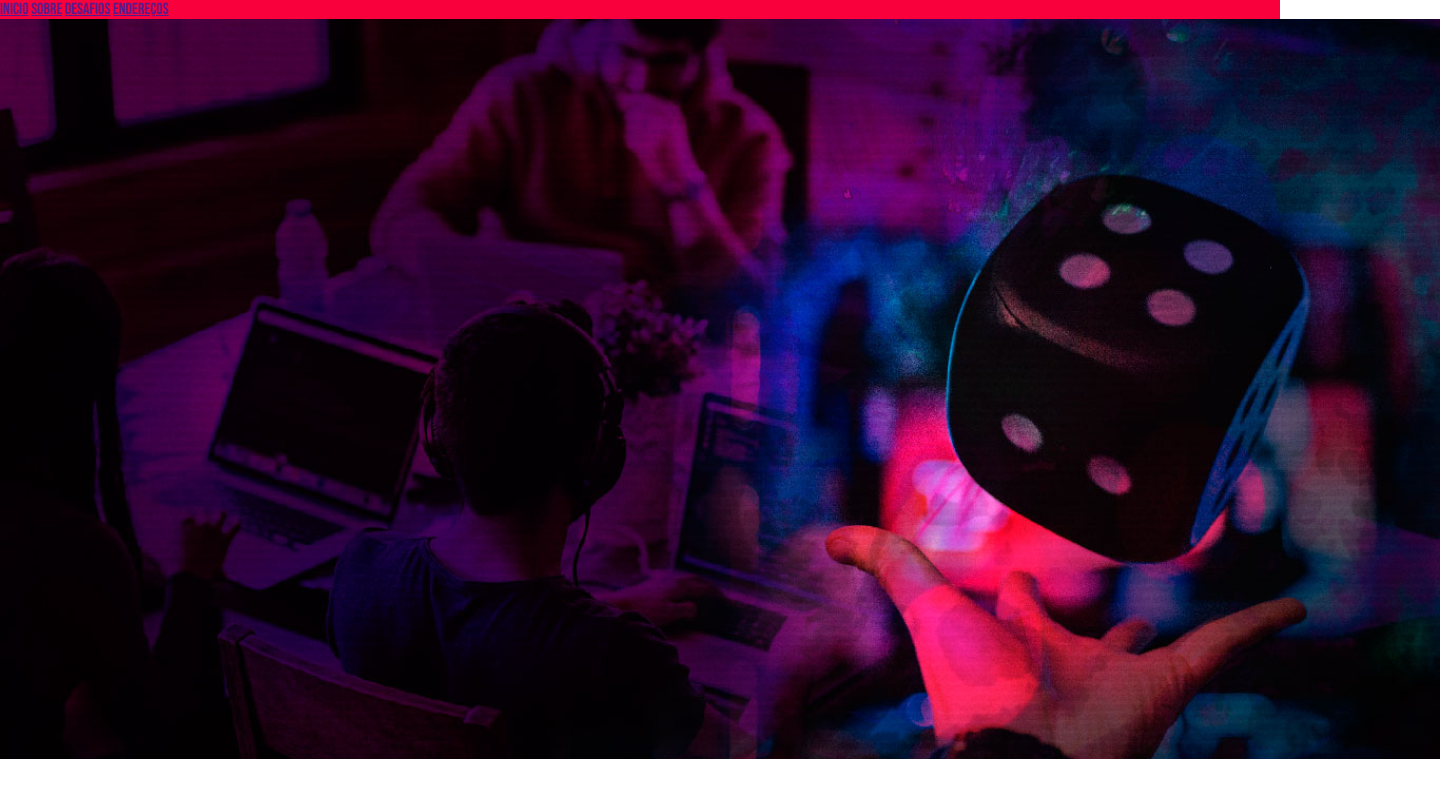
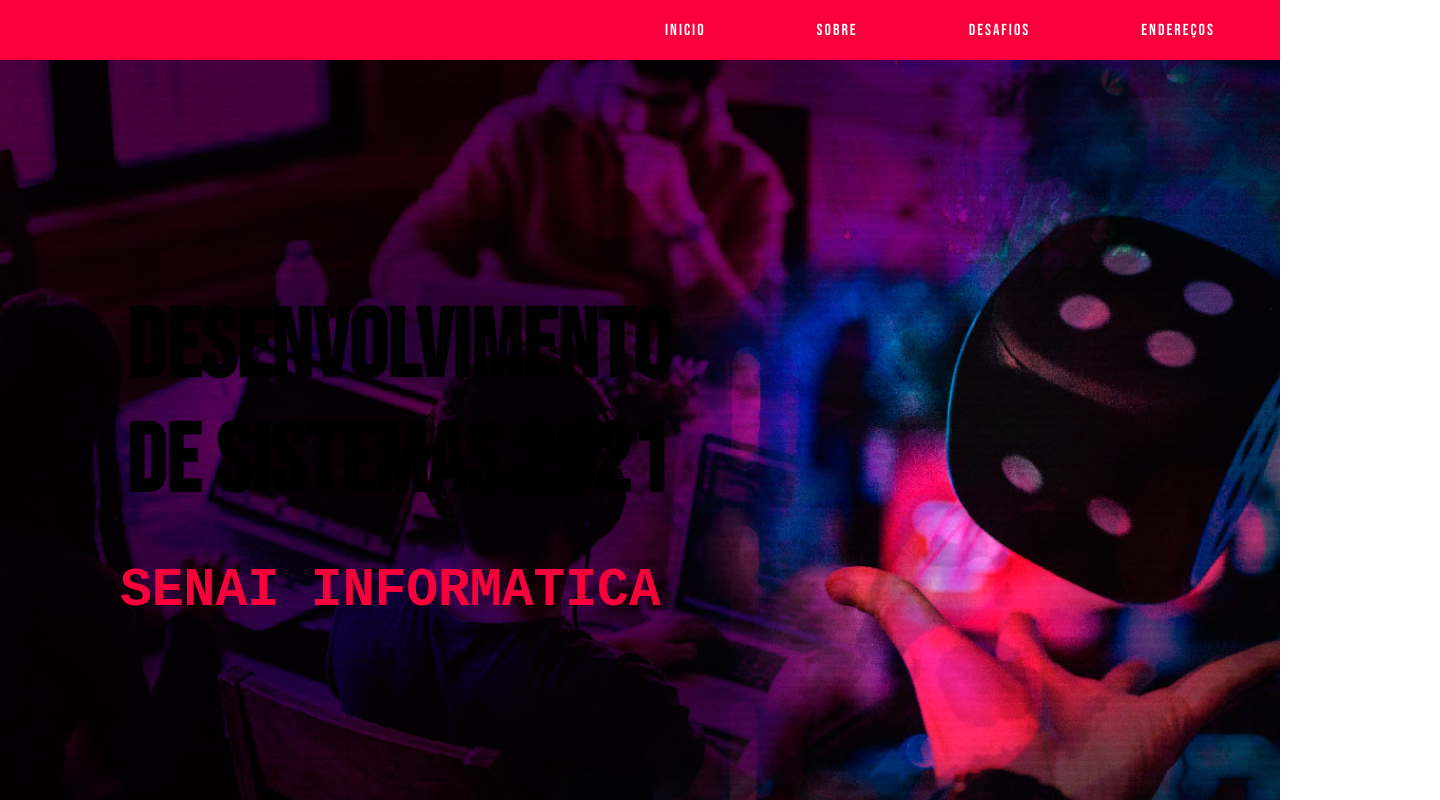
Before and after one commit to Gustavoozz/Positions-and-Landing-Page, a plain HTML site: page Landing Page/index.html in a window 1280 px wide. Shown: the whole page, 1440 px wide, since content can reach past the window. Drawn offline with Linux system fonts and the light colour scheme.

Commit message:
atualização no site

```diff
--- a/Landing Page/css/style.css
+++ b/Landing Page/css/style.css
@@ -1,6 +1,9 @@
-@import url('https://fonts.googleapis.com/css2?family=Bebas+Neue&display=swap');
+@import url('https://fonts.googleapis.com/css2?family=Bebas+Neue&family=Courier+Prime&display=swap');
+
 
 /* font-family: 'Bebas Neue', cursive; */
+/* font-family: 'Courier Prime', monospace; */
+
 
 
 /* Reset de propriedades */
@@ -11,7 +14,14 @@
 
 }
 
-
+/* Centralizar conteúdos */
+.layout-grid {
+    width: 100%;
+    max-width: 1200px;
+    margin: 0 auto;
+    /* border: 3px solid green; */
+    height: 100%;
+}
 
 
 body {
@@ -19,19 +29,70 @@ body {
     background-color: white;
 }
 
+
+header nav {
+    /* border: 2px solid white; */
+    width: 600px;
+    justify-content: space-between;
+    display: flex;
+    flex-direction: row;
+    align-items: center;
+
+}
+
+
 header {
     background-color: #F9003D;
+    height: 60px;
+
 }
 
+/* Flexbox cabeçalho */
 header .header-flex {
     display: flex;
-    justify-content: space-between;
+    justify-content: flex-end;
+    align-items: center;
 }
 
-nav {
-    width: 300px;
-    justify-content: space-between;
-    align-items: center;
-    flex-direction: row;
+
+
+
+header nav a {
+    font-family: 'Bebas Neue';
     color: white;
+    text-decoration: none;
+    letter-spacing: 2px;
+    padding: 15px 25px;
+    border-radius: 5px;
+
 }
+
+
+h1 {
+    font-size: 96px;
+    margin: 5px;
+    position: absolute;
+    width: 545px;
+    height: 230px;
+    left: 121px;
+    top: 286px;
+}
+
+h2 {
+    font-size: 53px;
+    color:#F9003D;
+    font-family: 'Courier New', Courier, monospace;
+    position: absolute;
+    width: 544px;
+    height: 68px;
+    left: 120px;
+    top: 561px;
+
+}
+
+main .banner {
+    width: 100%;
+    height: 740px;
+    background-color: black;
+    background-image: url(/assets/images/imagem-fundo-banner.png)
+}
--- a/Landing Page/index.html
+++ b/Landing Page/index.html
@@ -1,5 +1,6 @@
 <!DOCTYPE html>
 <html lang="pt">
+
 <head>
     <meta charset="UTF-8">
     <meta http-equiv="X-UA-Compatible" content="IE=edge">
@@ -7,9 +8,10 @@
     <title>Landing Page</title>
     <link rel="stylesheet" href="css/style.css">
 </head>
+
 <body>
     <header>
-        <div class="grid-layout header flex">
+        <div class="layout-grid header-flex">
             <nav>
                 <a href="">Inicio</a>
                 <a href="">Sobre</a>
@@ -20,9 +22,13 @@
     </header>
 
     <main>
+        <article class="banner">
         <div>
-         <img id="banner" src="assets/imagem-fundo-banner.png" alt="Banner 1">
+            <h1>DESENVOLVIMENTO <br> DE SISTEMAS 2021</h1>
+            <h2>SENAI INFORMATICA</h2>
         </div>
+        </article>
     </main>
 </body>
+
 </html>
```
Also changed, not shown: Landing Page/assets/images/fonts/BebasNeue-Regular.ttf (renamed from Landing Page/assets/BebasNeue-Regular.ttf), Landing Page/assets/images/imagem-fundo-banner.png (renamed from Landing Page/assets/imagem-fundo-banner.png).
